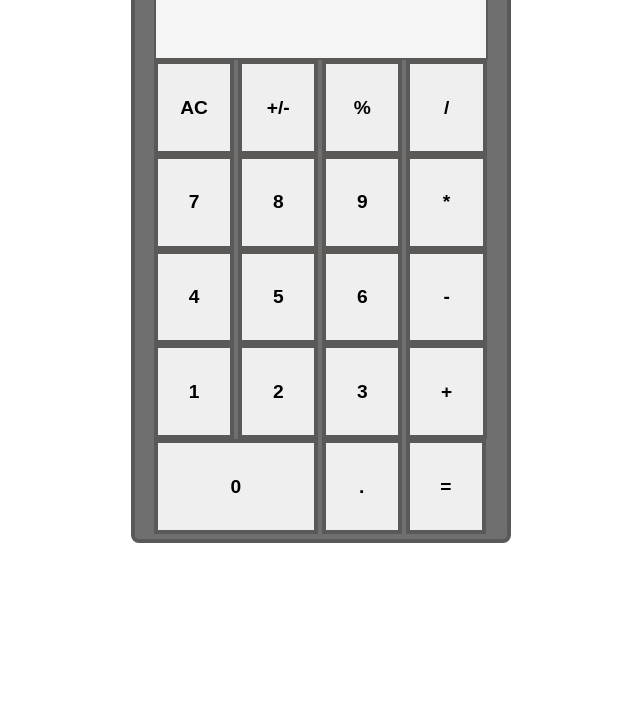
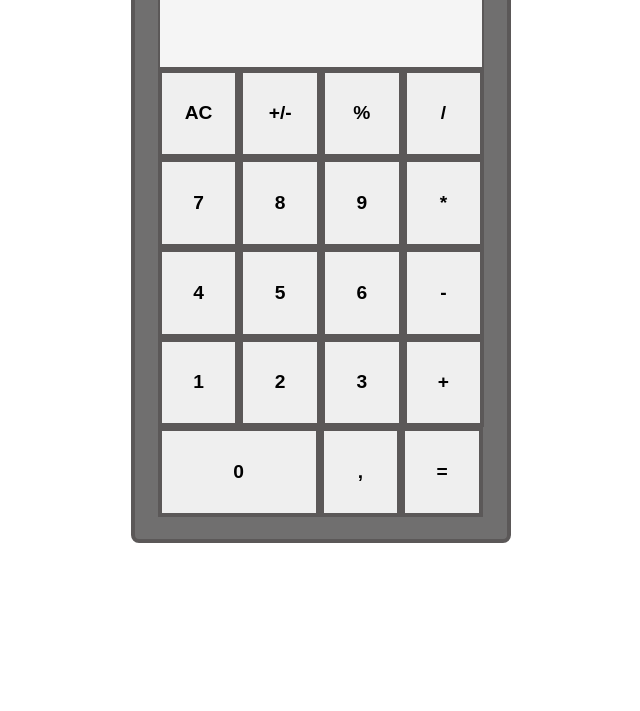
Before and after one commit to Sonkar-Shreya/Calculator, a plain HTML site: page index.html in a window 1280 px wide. Shown: the part 105-816 px from the top of the page, without its empty margins (319-959 px from the left). Drawn offline with Linux system fonts and the light colour scheme.

Commit message:
update buttons

```diff
--- a/index.html
+++ b/index.html
@@ -10,32 +10,8 @@
 <body>
     <div id="border">
         <!-- <input id="display" placeholder="enter"/> -->
-        <div id="display" >Input</div>
-        <div id="btnContainer">
-
-            <button class="btn" id="AC" onclick="handleClick('AC')">AC</button>
-            <button class="btn" id="+" >+/-</button>
-            <button class="btn" id="%" onclick="handleClick('%')">%</button>
-            <button class="btn" id="/" onclick="handleClick('/')">/</button>
-            <button class="btn" id="7" onclick="handleClick('7')">7</button>
-            <button class="btn" id="8" onclick="handleClick('8')">8</button>
-            <button class="btn" id="9" onclick="handleClick('9')">9</button>
-            <button class="btn" id="*" onclick="handleClick('*')">*</button>
-            <button class="btn" id="4" onclick="handleClick('4')">4</button>
-            <button class="btn" id="5" onclick="handleClick('5')">5</button>
-            <button class="btn" id="6" onclick="handleClick('6')">6</button>
-            <button class="btn" id="-" onclick="handleClick('-')">-</button>
-            <button class="btn" id="1" onclick="handleClick('1')">1</button>
-            <button class="btn" id="2" onclick="handleClick('2')">2</button>
-            <button class="btn" id="3" onclick="handleClick('3')">3</button>
-            <button class="btn" id="+" onclick="handleClick('+')">+</button>
-            <button class="btn" id="0" onclick="handleClick('0')" style="width: 49%;">0</button>
-            <button class="btn" id="." onclick="handleClick('.')">.</button>
-            <button class="btn" id="=" onclick="handleClick('=')">=</button>
-
-        </div>
-
-
+        <div id="display">Input</div>
+        <div id="btnContainer"></div>
     </div>
     <script src="script.js"></script>
 </body>
--- a/script.js
+++ b/script.js
@@ -1,13 +1,91 @@
 const operators = ["+", "-", "*", "%", "/"];
+const container = [
+  {
+    id: "AC",
+  },
+  {
+    id: "+/-",
+  },
+  {
+    id: "%",
+  },
+  {
+    id: "/",
+  },
+  {
+    id: "7",
+  },
+  {
+    id: "8",
+  },
+  {
+    id: "9",
+  },
+  {
+    id: "*",
+  },
+  {
+    id: "4",
+  },
+  {
+    id: "5",
+  },
+  {
+    id: "6",
+  },
+  {
+    id: "-",
+  },
+  {
+    id: "1",
+  },
+  {
+    id: "2",
+  },
+  {
+    id: "3",
+  },
+  {
+    id: "+",
+  },
+  {
+    id: "0",
+  },
+  {
+    id: ",",
+  },
+  {
+    id: "=",
+  },
+];
+
+for (let i of container) {
+  let button = document.createElement("button");
+  button.innerHTML = i.id;
+  let btn = document.getElementById("btnContainer");
+  button.classList.add("btn");
+  button.addEventListener("click", () => {
+    handleClick(i.id);
+  });
+  if (i.id === "0") {
+    button.style.width = "49.6% ";
+  }
+  btn.appendChild(button);
+}
 
 let operand1 = "";
 let operand2 = "";
 let operator;
 let operand = "";
 let display = "";
+let flag = false;
 
 function handleClick(value) {
-  if (!!Number.parseInt(value)) {
+  if (flag) {
+    flag = false;
+    handleClick("AC");
+  }
+  if (!!Number.parseInt(value) || value === "0") {
     operand = operand.concat(value);
     display = display.concat(value);
   } else if (operators.includes(value)) {
@@ -20,6 +98,8 @@ function handleClick(value) {
     operand = "";
     display = display.concat(value);
   } else if (value === "=") {
+    flag = true;
+
     if (operand1 === "") {
       alert("Enter valid operand");
       return;
--- a/style.css
+++ b/style.css
@@ -22,27 +22,28 @@ body{
 #display{
     background-color:whitesmoke;
     border: 2px solid rgb(91, 88, 88);
-    width: 90%;
+    width: 88%;
     height:25%;
-    margin-top: 5px;
+    margin-top: 21px;
     font-size:300%;
     word-wrap: break-word;
 }
 #btnContainer{
 
     height:80%;
-    width: 90%;
+    width: 88%;
     /* background-color: aquamarine; */
-    margin-bottom: 5px;
+    margin-bottom: 22px;
     /* border: 2px solid grey; */
 
 }
 .btn{
     height:20%;
-    width:24%;
+    width:25%;
     font-size: larger;
     font-weight: bold;
     border: 4px solid rgb(91, 88, 88);
+    /* margin-top: 3px; */
 
     /* border: 3px solid black; */
 }
```
